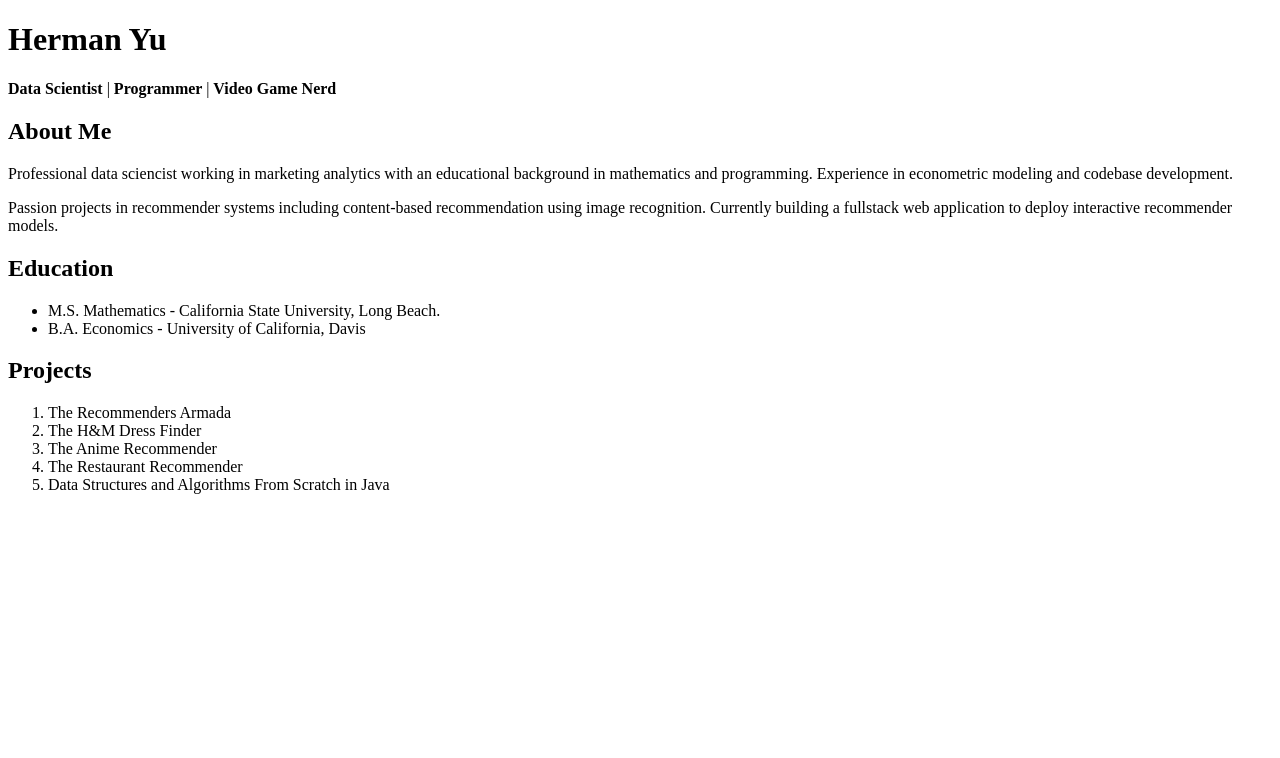
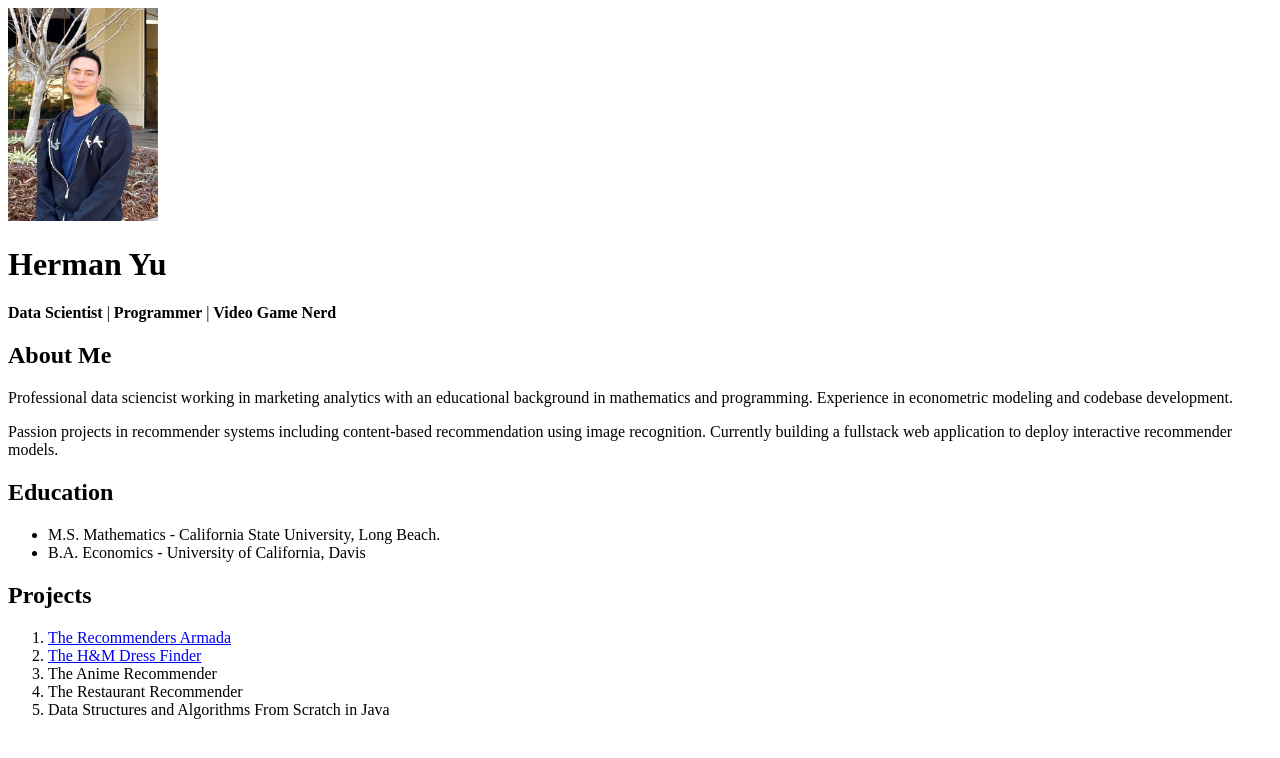
Before and after one commit to hermanyu/hermanyu.github.io, a plain HTML site: page index.html in a window 1280 px wide. Drawn offline with Linux system fonts and the light colour scheme.

Commit message:
add assets folder with profile pic; embedded some project github links and profile pic to index.html

```diff
--- a/index.html
+++ b/index.html
@@ -5,6 +5,8 @@
         <title>Herman Yu Personal Home Page</title>
     </head>
     <body>
+        <img src="assets/profile_pic/pfp1.jpg"
+        width="150">
         <h1>Herman Yu</h1>
         <p>
             <strong> Data Scientist </strong> |
@@ -34,8 +36,16 @@
 
         <h2>Projects</h2>
         <ol>
-            <li> The Recommenders Armada </li>
-            <li> The H&M Dress Finder </li>
+            <li>
+                <a href="https://github.com/hermanyu/Recommenders" target="_blank">
+                The Recommenders Armada
+                </a>
+            </li>
+            <li>
+                <a href="https://github.com/hermanyu/hm-recommender" target="_blank">
+                The H&M Dress Finder
+                </a>
+            </li>
             <li> The Anime Recommender </li>
             <li> The Restaurant Recommender </li>
             <li> Data Structures and Algorithms From Scratch in Java </li>
```
Also changed, not shown: assets/profile_pic/pfp1.jpg (added).
